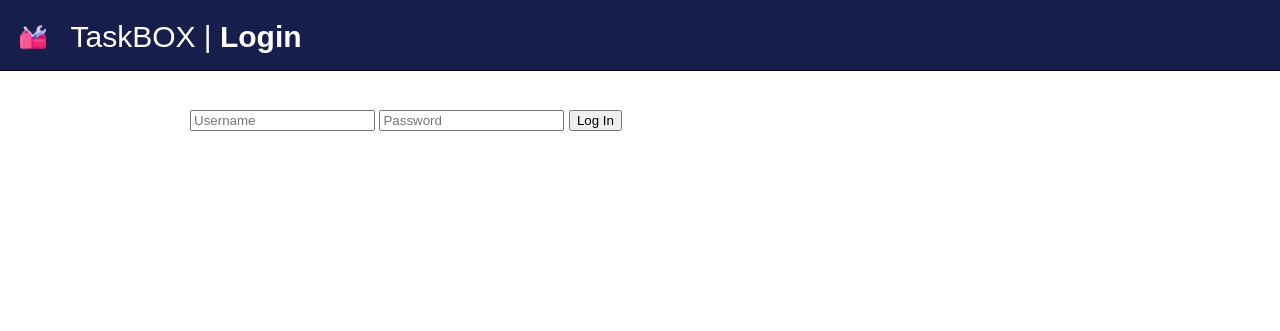
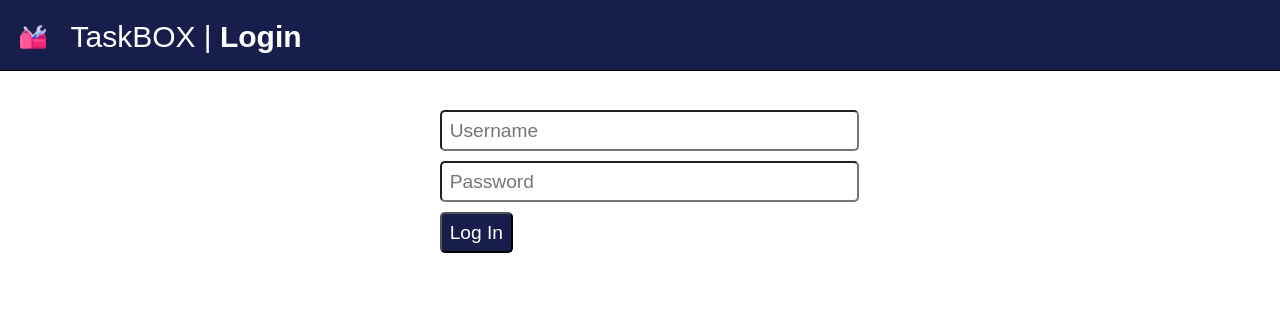
Before and after one commit to mcpcpc/taskbox, a Flask app: page /auth/login in a window 1280 px wide. Shown: the top 331 px of the page. Run offline with Flask 2, Linux system fonts and the light colour scheme.

Commit message:
add auth style

```diff
--- a/taskbox/auth.py
+++ b/taskbox/auth.py
@@ -98,4 +98,4 @@ def login():
 def logout():
     """Clear the current session, including the stored user id."""
     session.clear()
-    return redirect(url_for("index"))
+    return redirect(url_for("runner.index"))
--- a/taskbox/static/site.css
+++ b/taskbox/static/site.css
@@ -33,6 +33,27 @@ td a {
 }
 
 p {line-height: 1.5em}
+
+form {
+	margin: 0 auto;
+	max-width: 400px;
+}
+
+input {
+	width: 100%;
+	border-radius: 5px;
+	font-size: 1.2em;
+	padding: 0.4em;
+	margin-bottom: 0.5em;
+}
+
+button {
+	background-color: var(--color-secondary);
+	color: var(--color-background);
+	padding: 0.4em;
+	font-size: 1.2em;
+	border-radius: 5px;
+}
 
 header {
 	width:100%;
--- a/taskbox/templates/register.html
+++ b/taskbox/templates/register.html
@@ -6,4 +6,4 @@
     <input name="password" placeholder="Password" required>
     <button>Register</button>
 </form>
-{% endblock
+{% endblock %}
```
Lines whose indentation alone changed are shown as unchanged.
